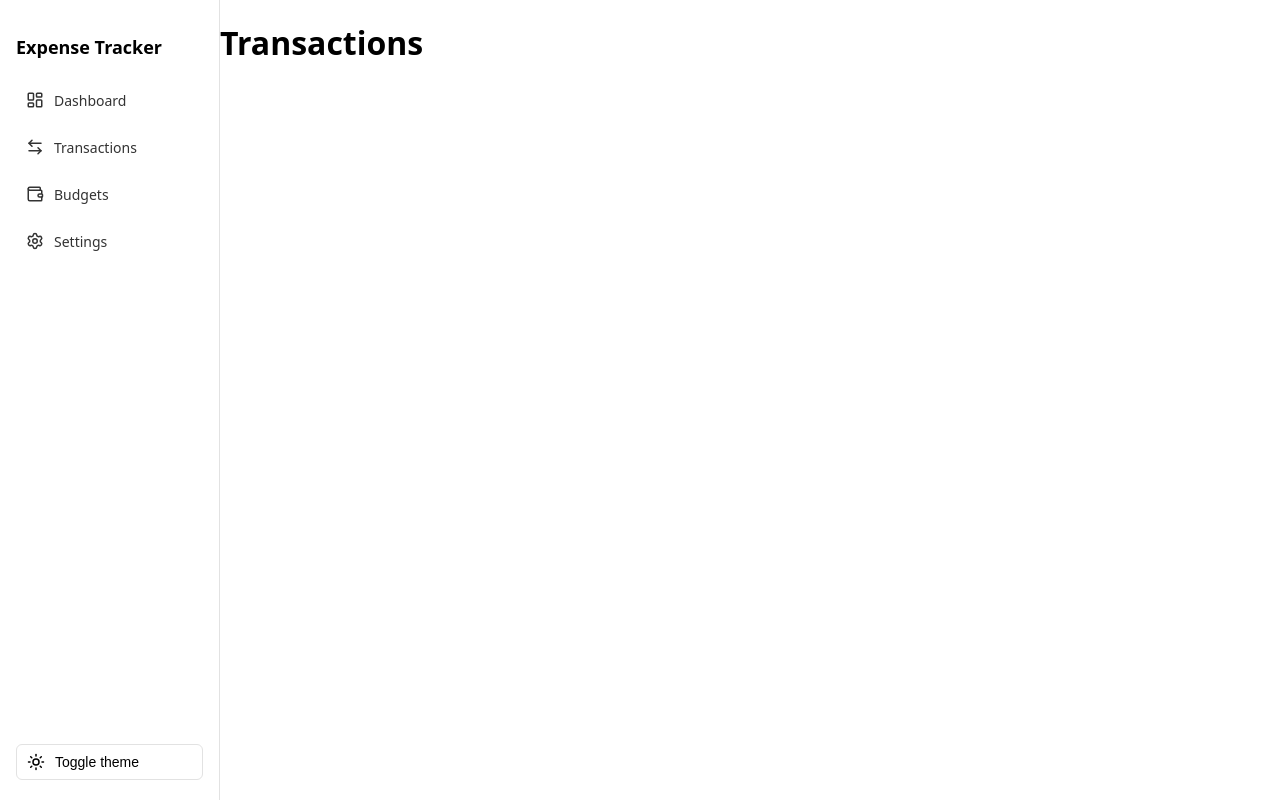
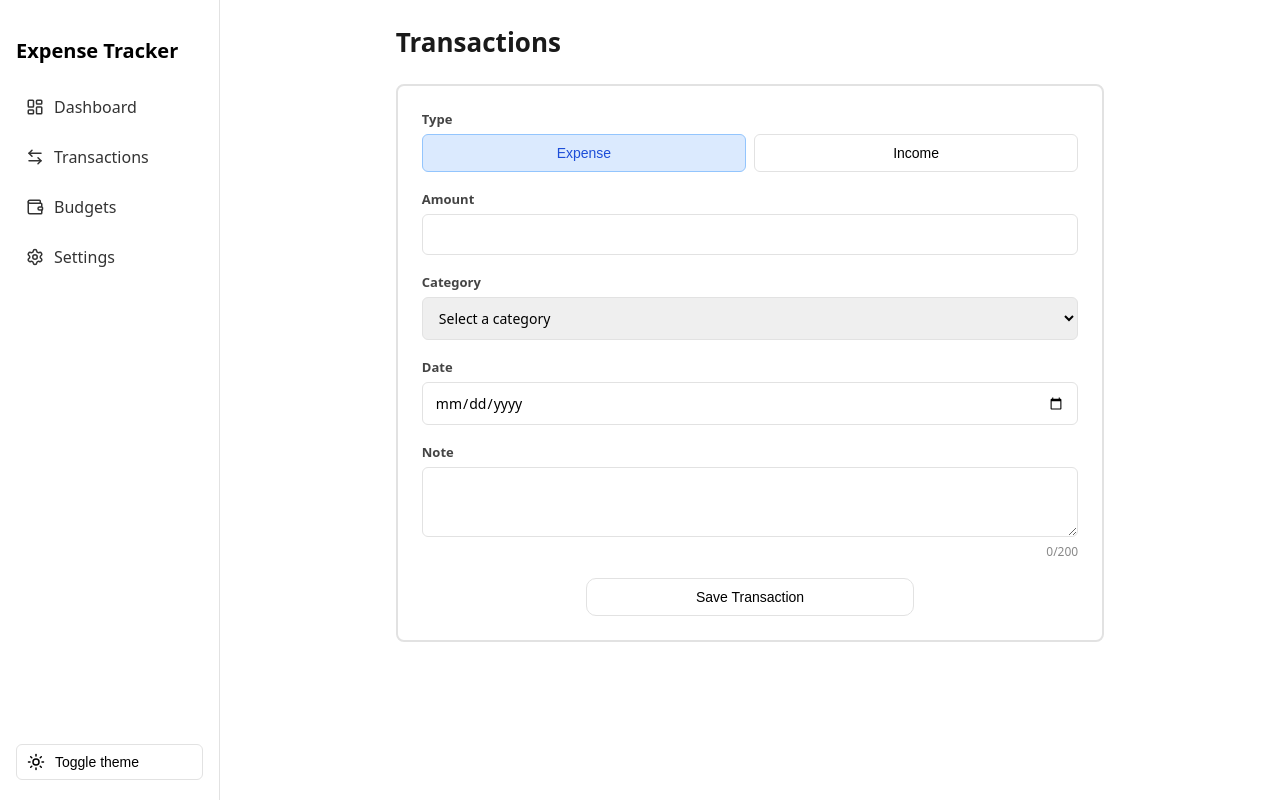
Before and after one commit to Palvett/Expense_tracker, a React (Vite) app: page /transactions in a window 1280 px wide. Built offline with nearby package versions, Linux system fonts and the light colour scheme.

Commit message:
Build TransactionForm with validation, styling and layout polish, controlled inputs for type, amount, category, date and note

```diff
--- a/src/components/Layout.css
+++ b/src/components/Layout.css
@@ -1,3 +1,7 @@
+* {
+    box-sizing: border-box;
+}
+
 .layout {
     display: flex;
     min-height: 100vh;
@@ -9,10 +13,11 @@
     padding: 20px 16px;
     display: flex;
     flex-direction: column;
+    flex-shrink: 0;
 }
 
 .sidebar-title {
-    font-size: 18px;
+    font-size: 20px;
     margin-bottom: 24px;
 }
 
@@ -31,7 +36,7 @@
     border-radius: 6px;
     text-decoration: none;
     color: #333;
-    font-size: 14px;
+    font-size: 16px;
 }
 
 .sidebar-nav a:hover {
@@ -52,5 +57,6 @@
 
 .content {
     flex: 1;
+    min-width: 0;
     padding: 24px;
 }
--- a/src/components/Layout.jsx
+++ b/src/components/Layout.jsx
@@ -32,7 +32,7 @@ function Layout() {
                 <span>Toggle theme</span>
             </button>
         </aside>
-        <main>
+        <main className="content">
             <Outlet />
         </main>
     </div>
--- /dev/null
+++ b/src/features/transactions/TransactionForm.css
@@ -0,0 +1,100 @@
+.transaction-form {
+  display: flex;
+  flex-direction: column;
+  gap: 18px;
+  width: 70%;
+  margin: 0 auto;
+  padding: 24px;
+  border: 2px solid #e2e2e2;
+  border-radius: 8px;
+  box-sizing: border-box;
+}
+
+.form-group {
+  display: flex;
+  flex-direction: column;
+  gap: 6px;
+}
+
+.form-group label {
+  font-size: 13px;
+  font-weight: 600;
+  color: #444;
+}
+
+.type-toggle {
+  display: flex;
+  gap: 8px;
+}
+
+.type-toggle button {
+  flex: 1;
+  padding: 10px;
+  border: 1px solid #e2e2e2;
+  border-radius: 6px;
+  background: white;
+  cursor: pointer;
+  font-size: 14px;
+}
+
+.type-toggle button.active {
+  background: #333;
+  color: white;
+  border-color: #333;
+}
+
+input,
+select,
+textarea {
+  padding: 10px 12px;
+  border: 1px solid #e2e2e2;
+  border-radius: 6px;
+  font-size: 14px;
+  font-family: inherit;
+  width: 100%;
+}
+
+textarea {
+  resize: vertical;
+  min-height: 70px;
+}
+
+.error {
+  color: #dc2626;
+  font-size: 12px;
+}
+
+.char-count {
+  font-size: 12px;
+  color: #888;
+  text-align: right;
+}
+
+.form-actions {
+  display: flex;
+  justify-content: center;
+}
+
+button[type="submit"] {
+  display: flex;
+  align-items: center;
+  justify-content: center;
+  width: 50%;
+  padding: 10px 18px;
+  border: 1px solid #e2e2e2;
+  border-radius: 10px;
+  background: none;
+  cursor: pointer;
+  font-size: 14px;
+  font-weight: 500;
+}
+
+button[type="submit"]:hover {
+  background: #f1f1f1;
+}
+
+.type-toggle button.active {
+  background: #dbeafe;
+  color: #1d4ed8;
+  border-color: #93c5fd;
+}
--- /dev/null
+++ b/src/features/transactions/TransactionForm.jsx
@@ -0,0 +1,144 @@
+import { useState } from "react";
+import { useCategories } from "../../hooks/useCategories";
+import { TRANSACTION_TYPES } from "../../utils/constants";
+import './TransactionForm.css'
+
+function TransactionForm() {
+    const { categories } = useCategories()
+
+    const [ type, setType ] = useState(TRANSACTION_TYPES.EXPENSE)
+    const [ amount, setAmount ] = useState('')
+    const [ categoryId, setCategoryId ] = useState('')
+    const [ date, setDate] = useState('')
+    const [ note,setNote ] = useState('')
+    const [ errors, setErrors ] = useState({})
+
+    function validate() {
+        const newErrors = {}
+
+        const parseAmount = parseFloat(amount)
+        if (!amount || isNaN(parseAmount) || parseAmount <= 0) {
+            newErrors.amount = 'Amount must be a positive number'
+        }
+
+        if (!categoryId) {
+            newErrors.category = 'Category is required'
+        }
+
+        if (!date) {
+            newErrors.date = 'Date is required'
+        } else {
+            const today = new Date()
+            today.setHours(23, 59, 59, 999)
+            const oneYearFromNow = new Date()
+            oneYearFromNow.setFullYear(today.getFullYear() + 1)
+
+            const selectDate = new Date(date)
+            if (selectDate > oneYearFromNow) {
+                newErrors.date = 'Date is too far in the future'
+            }
+        }
+
+        if (note.length > 200) {
+            newErrors.note = 'Note must be 200 characters or fewer'
+        }
+
+        setErrors(newErrors)
+        return Object.keys(newErrors).length === 0
+    }
+
+    function handleSubmit(e) {
+        e.preventDefault()
+
+        if (!validate()) return
+
+        console.log({
+            type,
+            amount: parseFloat(amount),
+            categoryId,
+            date,
+            note,
+        })
+    }
+
+    return (
+        <form onSubmit={handleSubmit} className="transaction-form">
+            <div className="form-group">
+                <label>Type</label>
+                <div className="type-toggle">
+                    <button
+                        type="button"
+                        className={type === TRANSACTION_TYPES.EXPENSE ? 'active' : ''}
+                        onClick={() => setType(TRANSACTION_TYPES.EXPENSE)}
+                    >
+                        Expense
+                    </button>
+                    <button
+                        type="button"
+                        className={type === TRANSACTION_TYPES.INCOME ? 'active' : ''}
+                        onClick={() => setType(TRANSACTION_TYPES.INCOME)}
+                    >
+                        Income
+                    </button>
+                </div>
+            </div>
+
+            <div className="form-group">
+                <label htmlFor="amount">Amount</label>
+                <input
+                    id="amount"
+                    type="number"
+                    step="0.01"
+                    value={amount}
+                    onChange={(e) => setAmount(e.target.value)}
+                />
+                {errors.amount && <span className="error">{errors.amount}</span>}
+            </div>
+
+            <div className="form-group">
+                <label htmlFor="category">Category</label>
+                <select
+                    id="category"
+                    value={categoryId}
+                    onChange={(e) => setCategoryId(e.target.value)}
+                >
+                    <option value="">Select a category</option>
+                    {categories.map((cat) => (
+                        <option key={cat.id} value={cat.id}>
+                            {cat.name}
+                        </option>
+                    ))}
+                </select>
+                {errors.category && <span className="error">{errors.category}</span>}
+            </div>
+
+            <div className= "form-group">
+                <label htmlFor="date">Date</label>
+                <input
+                    id="date"
+                    type="date"
+                    value={date}
+                    onChange={(e) => setDate(e.target.value)}
+                />
+                {errors.date && <span className="error">{errors.date}</span>}
+            </div>
+
+            <div className="form-group">
+                <label htmlFor="note">Note</label>
+                <textarea
+                    id="note"
+                    value={note}
+                    onChange={(e) => setNote(e.target.value)}
+                    maxLength={200}
+                />
+                <span className="char-count">{note.length}/200</span>
+                {errors.note && <span className="error">{errors.note}</span>}
+            </div>
+            <div className="form-actions">
+                <button type="submit">Save Transaction</button>
+            </div>
+        </form>
+    )
+}
+
+export default TransactionForm
--- a/src/index.css
+++ b/src/index.css
@@ -10,3 +10,11 @@ body {
 a {
   color: inherit;
 }
+
+.page-title {
+  width: 70%;
+  margin: 0 auto 24px;
+  font-size: 26px;
+  font-weight: 700;
+  color: #1a1a1a;
+}
--- a/src/pages/Budgets.jsx
+++ b/src/pages/Budgets.jsx
@@ -1,7 +1,7 @@
 function Budgets() {
   return (
     <div>
-      <h1>Budgets</h1>
+      <h1 className="page-title">Budgets</h1>
     </div>
   )
 }
--- a/src/pages/Dashboard.jsx
+++ b/src/pages/Dashboard.jsx
@@ -14,7 +14,7 @@ function Dashboard() {
     }
     return (
         <div>
-            <h1>Dashboard</h1>
+            <h1 className="page-title">Dashboard</h1>
             <button onClick={handleTestAdd}>Add test</button>
             <p>Total transactions: {transactions.length}</p>
             <pre>{JSON.stringify(transactions, null, 2)}</pre>
--- a/src/pages/Settings.jsx
+++ b/src/pages/Settings.jsx
@@ -1,7 +1,7 @@
 function Settings() {
   return (
     <div>
-      <h1>Settings</h1>
+      <h1 className="page-title">Settings</h1>
     </div>
   )
 }
--- a/src/pages/Transactions.jsx
+++ b/src/pages/Transactions.jsx
@@ -1,7 +1,10 @@
+import TransactionForm from "../features/transactions/TransactionForm"
+
 function Transactions() {
   return (
     <div>
-      <h1>Transactions</h1>
+      <h1 className="page-title">Transactions</h1>
+      <TransactionForm />
     </div>
   )
 }
```
